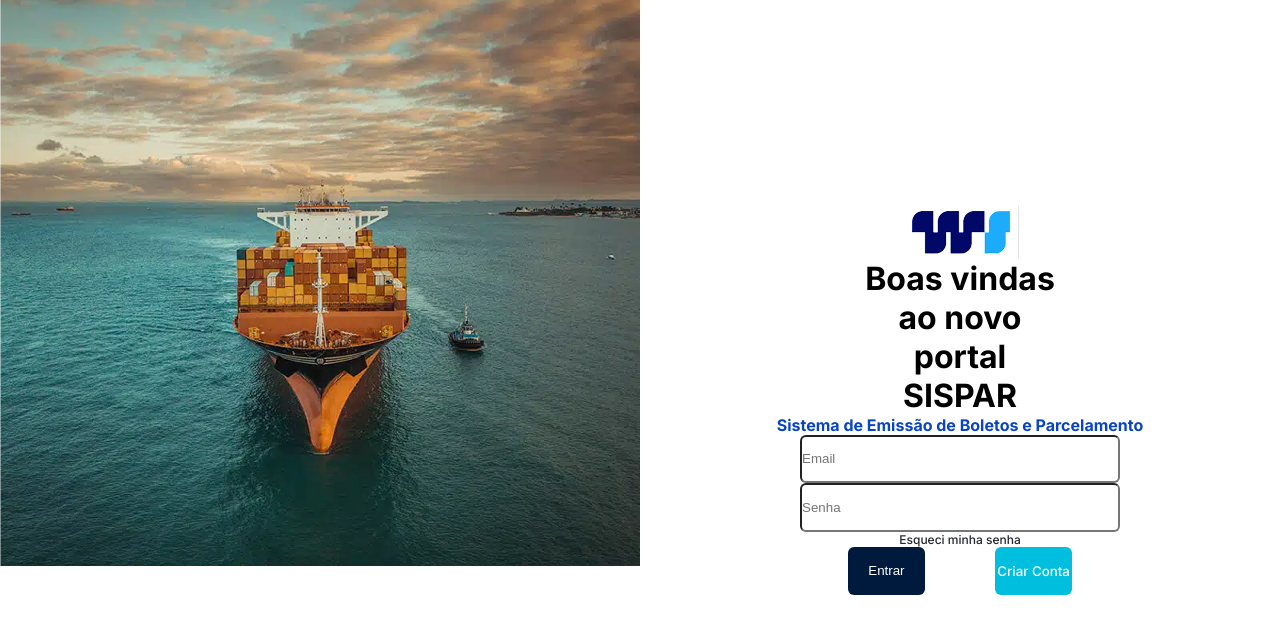
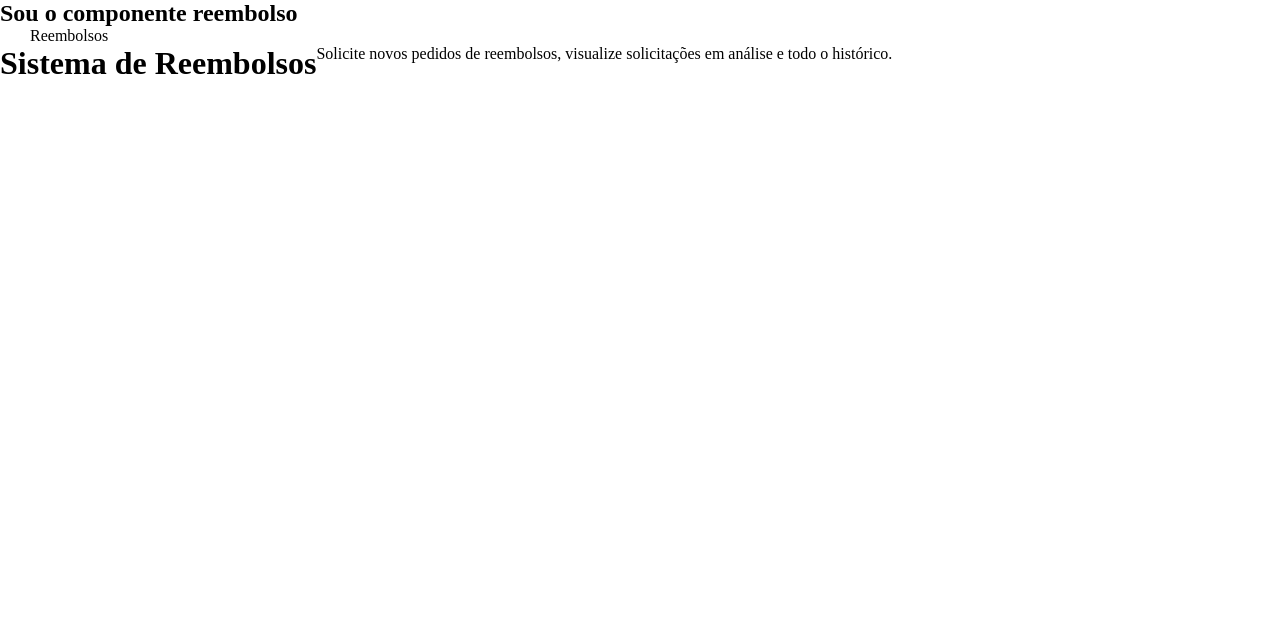
Before and after one commit to FDiniz-1994/sispar, a React (Vite) app: page /reembolsos in a window 1280 px wide. Shown: the top 634 px of the page. Built offline with nearby package versions, Linux system fonts and the light colour scheme.

Commit message:
reembolso

```diff
--- a/src/App.jsx
+++ b/src/App.jsx
@@ -1,12 +1,19 @@
+import { BrowserRouter,Routes,Route } from "react-router-dom"
 import Login from "./components/Login/Login.jsx"
+import Reembolsos from "./components/Reembolsos/Reembolsos.jsx"
+import Solicitacao from "./components/Solicitacao/Solicitacao.jsx"
 import "./global.scss"
 
 function app(){
   return(
-    <>
-    <Login/>
-    </>
-  )
+    <BrowserRouter>
+    <Routes>
+      <Route path="/" element={<Login/>}/>
+      <Route path="/reembolsos" element={<Reembolsos/>}/>
+      <Route path="/solicitacao" element={<Solicitacao/> }/>
+    </Routes>
+    </BrowserRouter>
+  );
 }
 
 export default app
--- a/src/components/Login/Login.jsx
+++ b/src/components/Login/Login.jsx
@@ -1,8 +1,16 @@
+import { useNavigate } from "react-router-dom"
 import Logo from "../../assets/Tela Login/logo-ws.png"
 import Styles from "./Login.module.scss"
 
 
 function login(){
+
+    const navigate = useNavigate()
+
+    const paraReembolso =()=>{
+        navigate("/reembolsos")
+    }
+
     return(
         <>
         <main>
@@ -13,13 +21,12 @@
             <img src={Logo} alt="logo da Wilson Sons" />
             <h1>Boas vindas ao novo portal SISPAR</h1>
             <p>Sistema de Emissão de Boletos e Parcelamento</p>
-
             <form action="">
             <input type="email" name="Email" id="Email" placeholder="Email" />
             <input type="password" name="Senha" id="senha" placeholder="Senha" />
             <a href="">Esqueci minha senha</a>
             <div>
-            <button className={Styles.buttonEntrar}>Entrar</button>
+            <button onClick={paraReembolsos} className={Styles.buttonEntrar}>Entrar</button>
             <button className={Styles.buttonCriar}>Criar Conta</button>
             </div>
             </form>
--- a/src/components/Login/login.module.scss
+++ b/src/components/Login/login.module.scss
@@ -17,7 +17,7 @@
     align-items: center;
     justify-content: center;
     h1{
-        width:30%;
+        width:40%;
         font-size: 2rem;
         text-align: center;
         font-family: Inter, sans-serif;
@@ -37,15 +37,17 @@
     justify-content: space-between;
     align-items: center;
     height: 20vh;
-    width: 70%;
+    width: 80%;
     input{
         display: flex;
         flex-direction: column;
         width:40vh ;
         height:10vh ;
+        border-color: grey;
         border-radius: 6px;
     }
     a{
+        width:20%;
         font-family: Inter;
         font-size: 12px;
         text-decoration: none;
@@ -54,7 +56,7 @@
     }
     div{
         display: flex;
-        width: 50%;
+        width: 37%;
         justify-content:space-between;
         font-size:1rem;
 
--- /dev/null
+++ b/src/components/Reembolsos/Reembolsos.jsx
@@ -0,0 +1,29 @@
+import Home from "../../assets/Header/botão - Home.png"
+import Seta from "../../assets/Header/botão - Sair.png"
+import Styles from "./Reembolsos.module.scss"
+
+function Reembolsos(){
+    return(
+        <>
+        <h2>Sou o componente reembolso</h2>
+        <div>
+            <header>
+                <img src={Home} alt="Casinha da Header" />
+                <img src={Seta} alt="Setinha da Header" />
+                <p>Reembolsos</p>
+            </header>
+            <main>
+                <h1>Sistema de Reembolsos</h1>
+                <p>Solicite novos pedidos de reembolsos, visualize solicitações em análise e todo o histórico.</p>
+                <section>
+                    <article></article>
+                </section>
+
+
+            </main>
+        </div>
+        </>
+    )
+}
+
+export default Reembolsos
--- /dev/null
+++ b/src/components/Reembolsos/Reembolsos.module.scss
@@ -0,0 +1,6 @@
+header{
+    width: 8vw;
+    display: flex;
+    border-color: red;
+    justify-content: space-between;
+}
--- /dev/null
+++ b/src/components/Solicitacao/Solicitacao.jsx
@@ -0,0 +1,9 @@
+function Solicitacao(){
+    return(
+        <>
+        <h2>Sou o componente solicitação</h2>
+        </>
+    )
+}
+
+export default Solicitacao
```
Also changed, not shown: src/components/Solicitacao/Solicitacao.module.scss (added).
